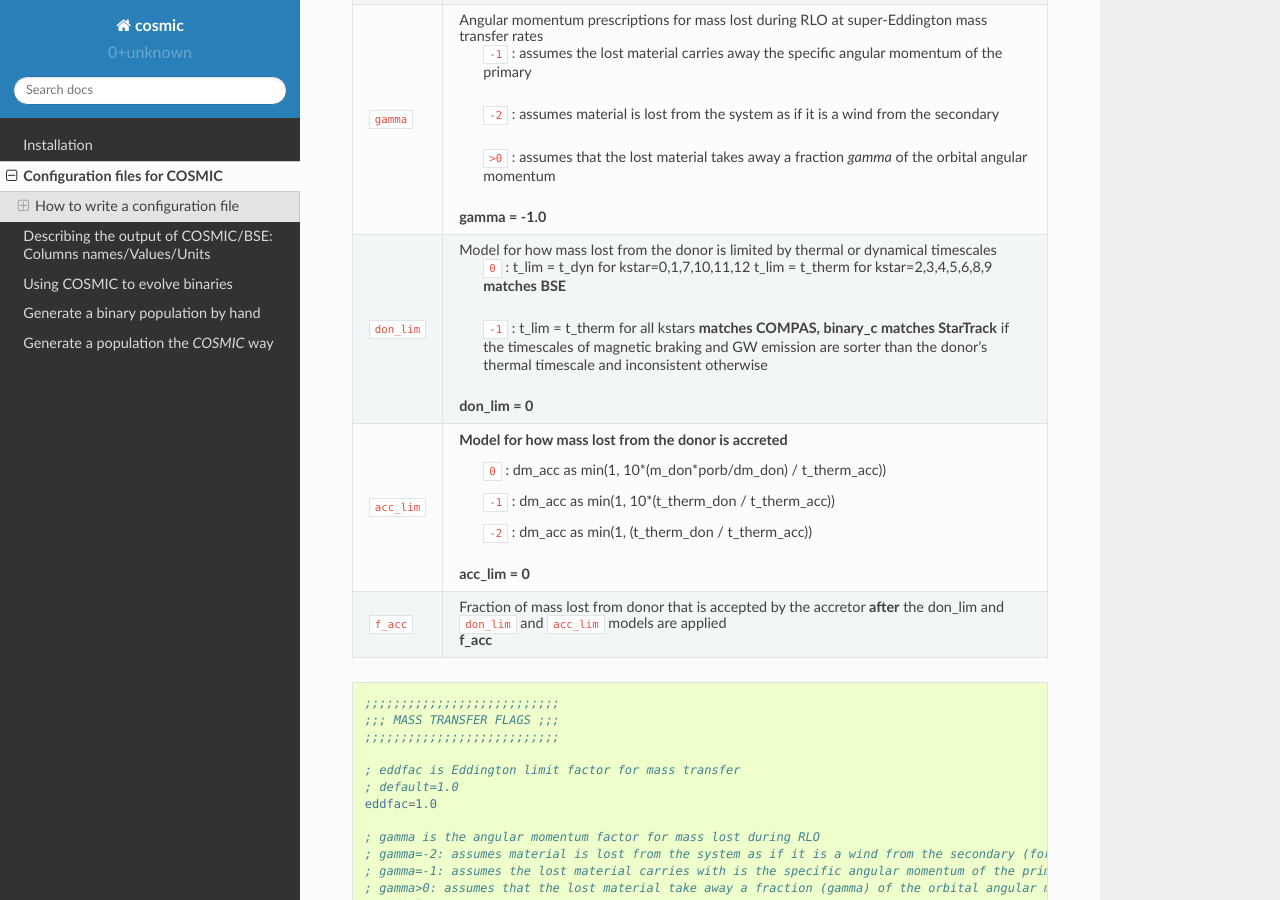
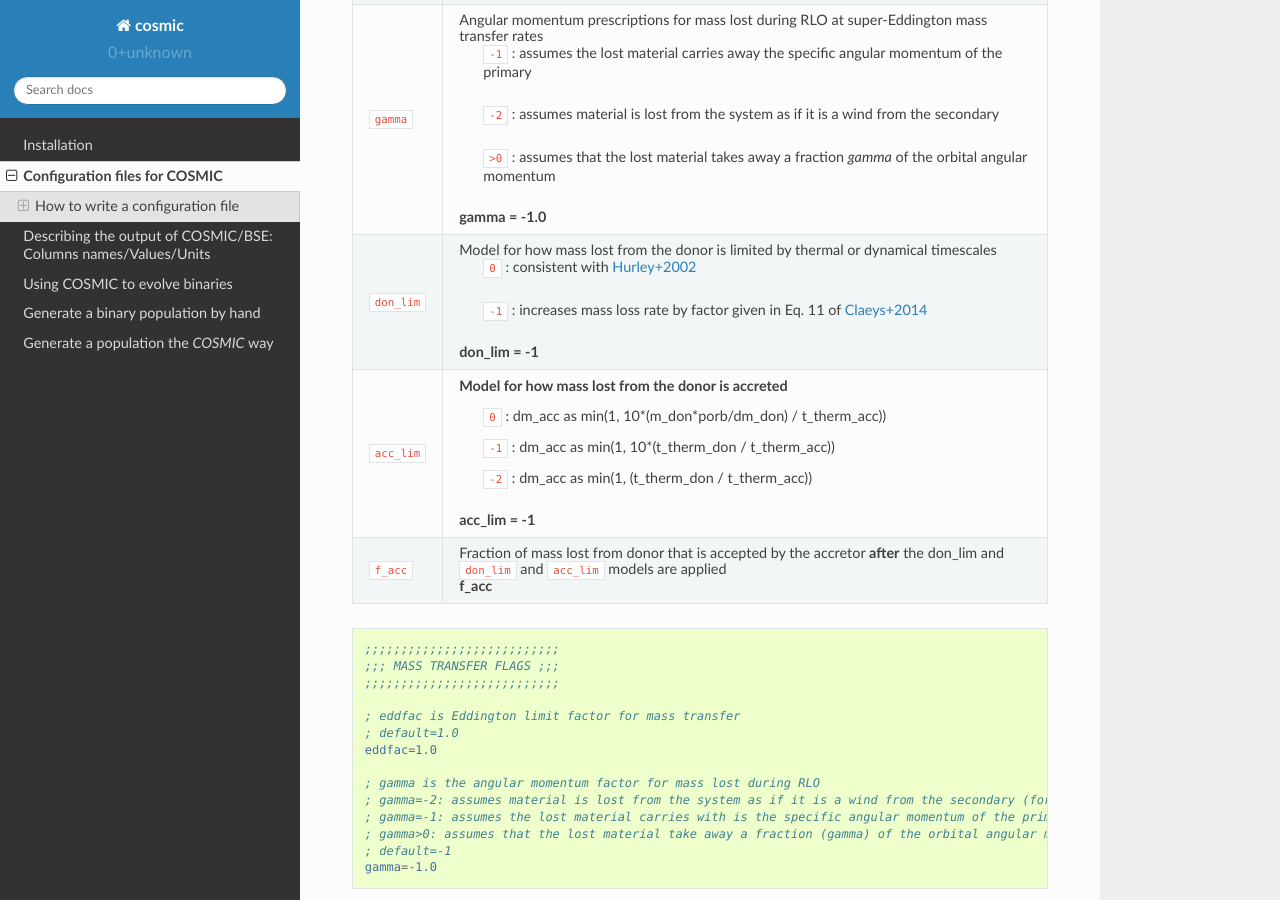
Before and after one commit to COSMIC-PopSynth/COSMIC, a Sphinx documentation site: the page built from docs/inifile/index.rst, in a window 1280 px wide and 900 px high, scrolled down 13922 px. Built offline with Sphinx 7.4.7 and the Read the Docs theme 2.0.0, drawn with Linux system fonts in a browser that asks for light colours; formulas are drawn with MathJax 3.

Commit message:
fixing up Params file and docs

```diff
--- a/docs/inifile/index.rst
+++ b/docs/inifile/index.rst
@@ -930,18 +930,11 @@
 ``don_lim``              Model for how mass lost from the donor is limited
                          by thermal or dynamical timescales
 
-                            ``0`` : t_lim = t_dyn for kstar=0,1,7,10,11,12
-                            t_lim = t_therm for kstar=2,3,4,5,6,8,9
-                            **matches BSE**
+                            ``0`` : consistent with `Hurley+2002 <https://ui.adsabs.harvard.edu/abs/2002MNRAS.329..897H/abstract>`_
 
-                            ``-1`` : t_lim = t_therm for all kstars
-                            **matches COMPAS, binary_c**
-                            **matches StarTrack** if the timescales of
-                            magnetic braking and GW emission are
-                            sorter than the donor's thermal timescale
-                            and inconsistent otherwise
-
-                         **don_lim = 0**
+                            ``-1`` : increases mass loss rate by factor
+                            given in Eq. 11 of `Claeys+2014 <https://ui.adsabs.harvard.edu/abs/2014A%26A...563A..83C/abstract>`_
+                         **don_lim = -1**
 
 ``acc_lim``              Model for how mass lost from the donor is accreted
                             ``0`` : dm_acc as min(1, 10*(m_don*porb/dm_don) / t_therm_acc))
@@ -950,7 +943,7 @@
 
                             ``-2`` : dm_acc as min(1, (t_therm_don / t_therm_acc))
 
-                         **acc_lim = 0**
+                         **acc_lim = -1**
 
 ``f_acc``                Fraction of mass lost from donor that is accepted by
                          the accretor **after** the don_lim and ``don_lim`` and
```
Also changed, not shown: 1 other file.
